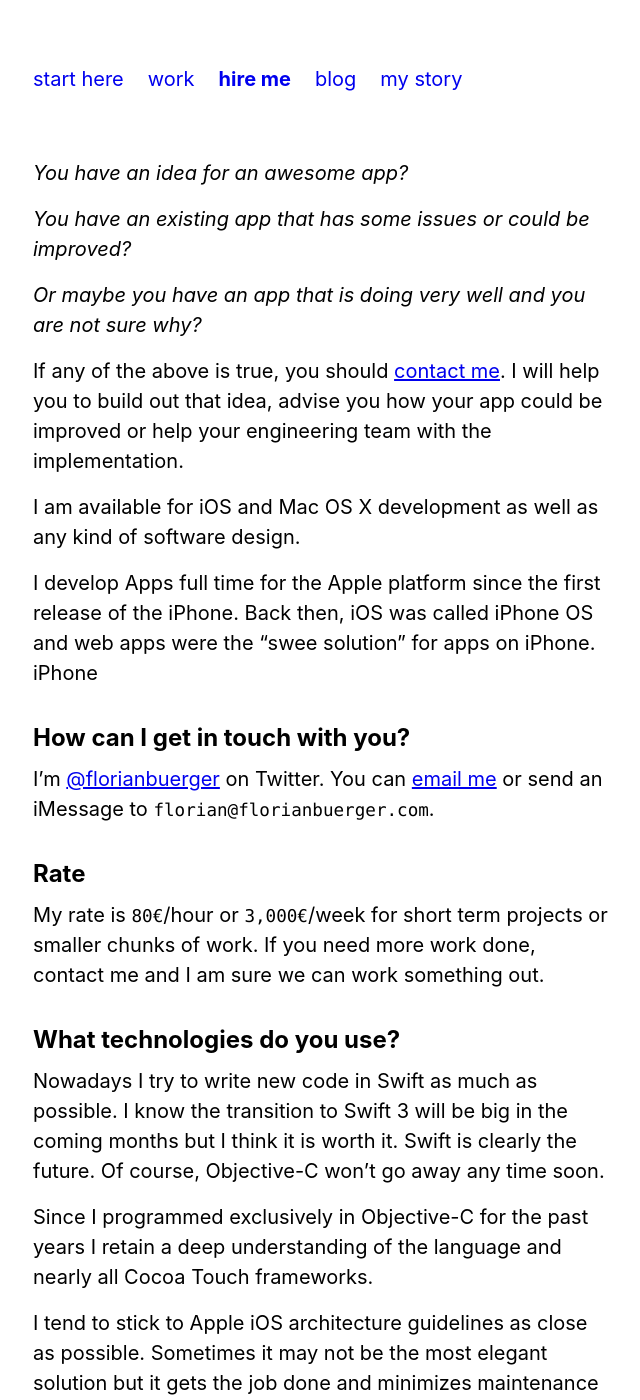
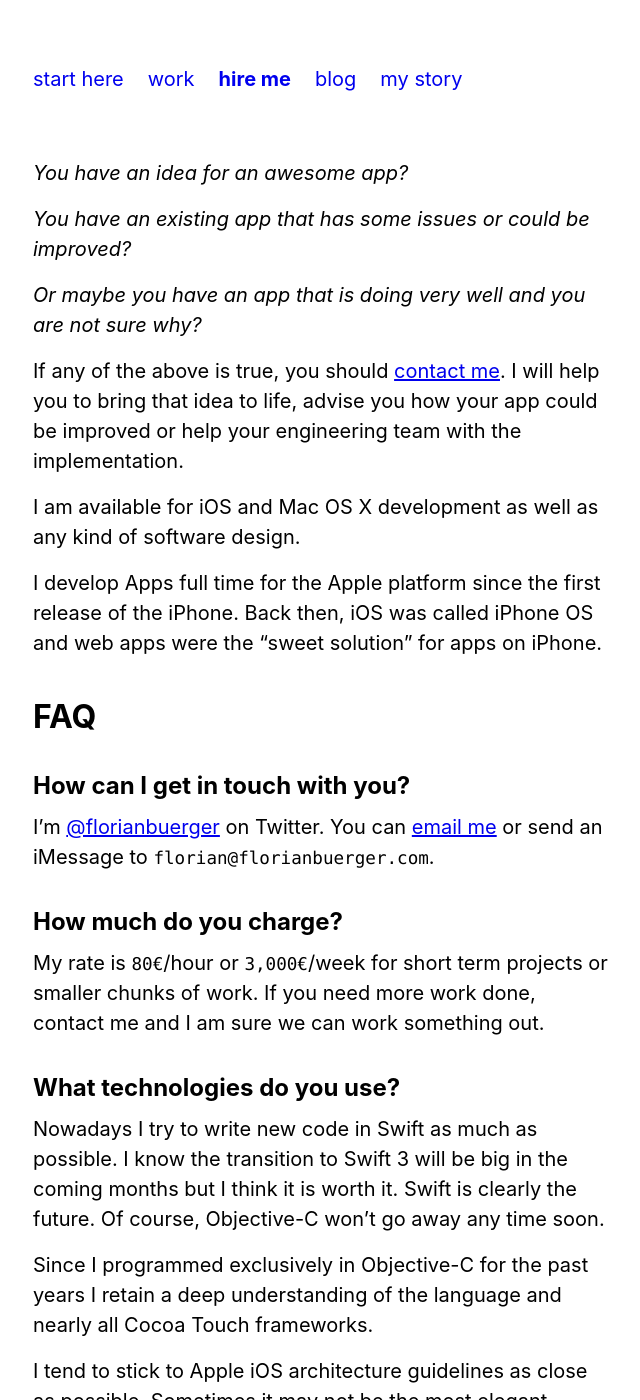
Before and after one commit to florianbuerger/florianbuerger.github.io, a Jekyll site: the page built from hire.md, in a window 1280 px wide and 1400 px high. Shown: the whole window, without its empty margins (95-735 px from the left). Built offline with Jekyll 4.4.1, drawn with Linux system fonts in a browser that asks for light colours.

Commit message:
Fix typos

```diff
--- a/hire.md
+++ b/hire.md
@@ -10,17 +10,19 @@ permalink: /hire/
 
 *Or maybe you have an app that is doing very well and you are not sure why?*
 
-If any of the above is true, you should [contact me](mailto:florian@florianbuerger.com?subject=Project inquiry). I will help you to build out that idea, advise you how your app could be improved or help your engineering team with the implementation.
+If any of the above is true, you should [contact me](mailto:florian@florianbuerger.com?subject=Project inquiry). I will help you to bring that idea to life, advise you how your app could be improved or help your engineering team with the implementation.
 
 I am available for iOS and Mac OS X development as well as any kind of software design.
 
-I develop Apps full time for the Apple platform since the first release of the iPhone. Back then, iOS was called iPhone OS and web apps were the “swee solution” for apps on iPhone. iPhone
+I develop Apps full time for the Apple platform since the first release of the iPhone. Back then, iOS was called iPhone OS and web apps were the “sweet solution” for apps on iPhone.
+
+# FAQ
 
 ## How can I get in touch with you?
 
 I'm [@florianbuerger](https://twitter.com/florianbuerger) on Twitter. You can [email me](mailto:florian@florianbuerger.com) or send an iMessage to `florian@florianbuerger.com`.
 
-## Rate
+## How much do you charge?
 
 My rate is `80€`/hour or `3,000€`/week for short term projects or smaller chunks of work. If you need more work done, contact me and I am sure we can work something out.
 
@@ -36,7 +38,7 @@ Usually I write unit tests only for the model and controller layer. UI tests are
 
 ## Can you design?
 
-Yes, I am happy to help there as well. Most of the time I work in Sketch or Affinity Designer but if you or your client require Adobe Photoshop that is okay too. If you need illustration work, my [lovely wife](http://verenaortlieb.com) should join the project.
+Yes, I am happy to help there as well. Most of the time I work in Sketch or Affinity Designer but if you or your client require Adobe Photoshop that is okay too. If you need illustration work, my [lovely wife](http://www.verenaortlieb.com) should join the project.
 
 ## Will you use any cross-platform technologies?
 
```
Also changed, not shown: 2 other files.
